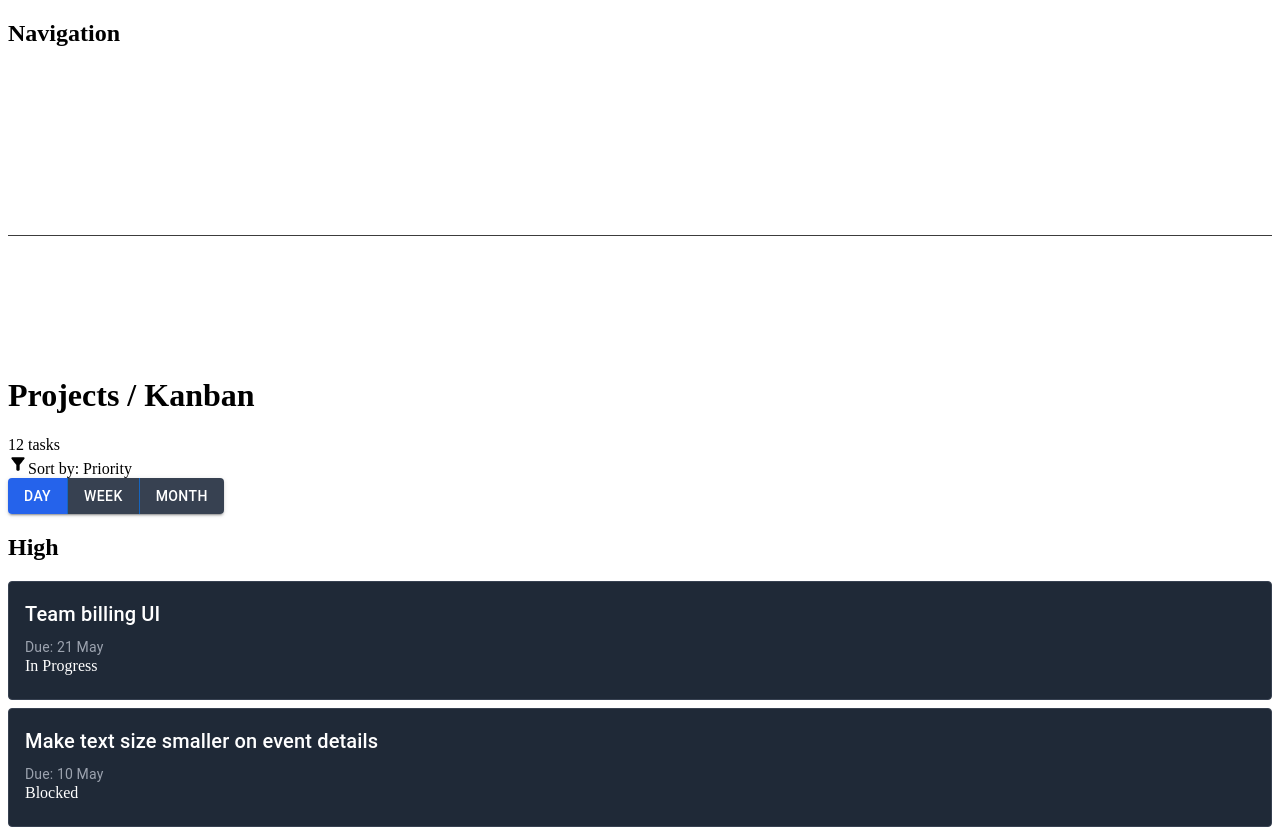
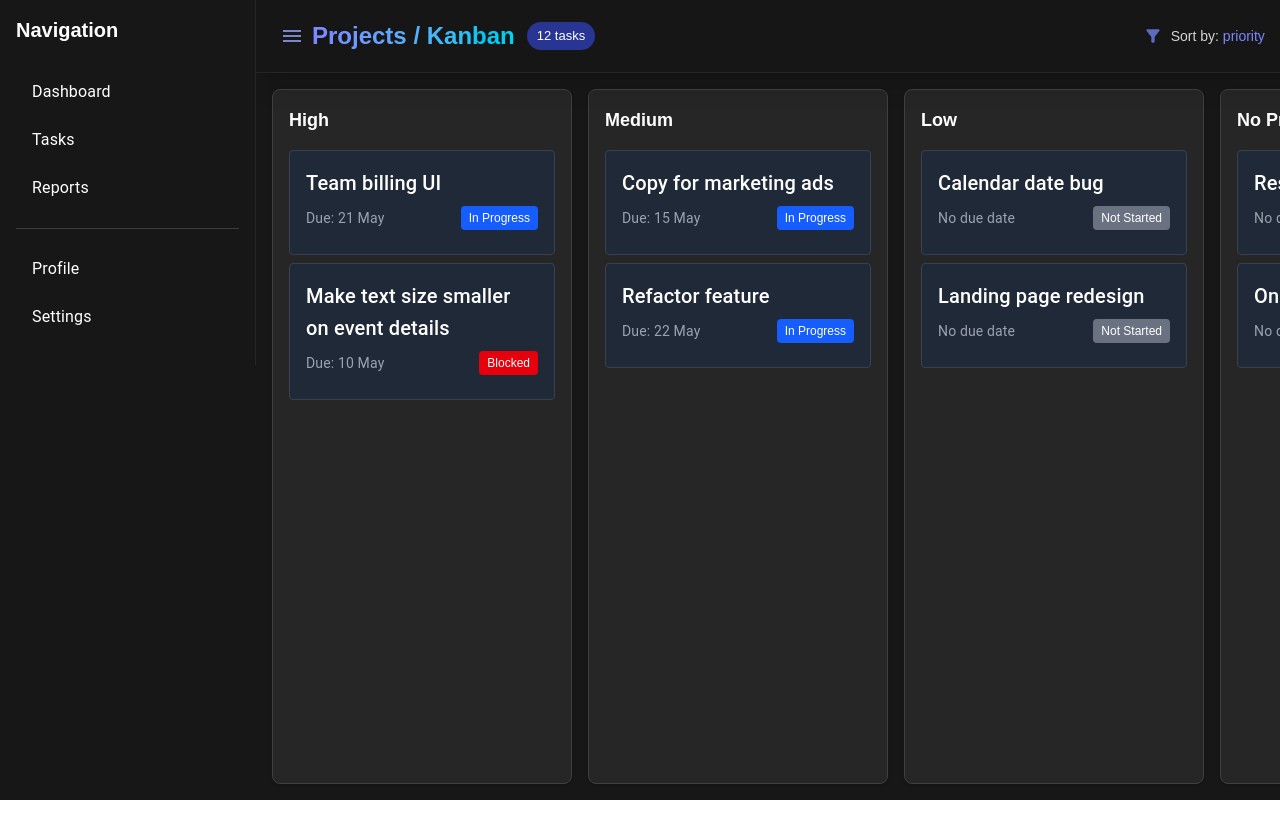
Before and after one commit to altf4rex/task-manager-frontend, a Next.js app: page / in a window 1280 px wide. Shown: the top 829 px of the page. After the commit the page ends 800 px from the top, so only its background shows below. Built offline with nearby package versions, Linux system fonts and the light colour scheme.

Commit message:
chore: ui improvement, fix TaskBoard error

```diff
--- a/app/components/Header.tsx
+++ b/app/components/Header.tsx
@@ -1,47 +1,111 @@
+// Header.tsx
 "use client";
 
 import React, { useState } from "react";
-import { Button, ButtonGroup } from "@mui/material";
+import { Button, ButtonGroup, Chip, IconButton, styled } from "@mui/material";
 import FilterAltIcon from '@mui/icons-material/FilterAlt';
+import MenuIcon from '@mui/icons-material/Menu';
+import { indigo } from "@mui/material/colors";
 
-export default function Header() {
+interface HeaderProps {
+  toggleSidebar: () => void;
+}
+
+const StyledButtonGroup = styled(ButtonGroup)(({ theme }) => ({
+  boxShadow: '0 2px 8px rgba(99, 102, 241, 0.2)',
+  borderRadius: '8px!important',
+  overflow: 'hidden',
+  backdropFilter: 'blur(4px)',
+  backgroundColor: 'rgba(17, 24, 39, 0.8)',
+}));
+
+const PeriodButton = styled(Button)(({ theme }) => ({
+  textTransform: 'none',
+  fontWeight: 500,
+  transition: 'all 0.2s cubic-bezier(0.4, 0, 0.2, 1)',
+  padding: '6px 20px',
+  border: 'none!important',
+  color: '#E5E7EB',
+}));
+
+export default function Header({ toggleSidebar }: HeaderProps) {
   const [filter, setFilter] = useState("day");
+  const [sortBy, setSortBy] = useState("priority");
 
   return (
-    <header className="p-4 flex items-center justify-between bg-neutral-800 border-b border-neutral-700">
+    <header className="sticky top-0 z-10 p-4 flex items-center justify-between bg-neutral-900/80 border-b border-neutral-800 backdrop-blur-sm shadow-xl">
       <div className="flex items-center space-x-4">
-        <h1 className="text-xl font-bold">Projects / Kanban</h1>
-        <div className="bg-neutral-700 px-2 py-1 rounded text-sm opacity-80">
-          12 tasks
+        <IconButton
+          onClick={toggleSidebar}
+          sx={{
+            color: indigo[300],
+            '&:hover': { backgroundColor: 'rgba(79, 70, 229, 0.1)' }
+          }}
+        >
+          <MenuIcon />
+        </IconButton>
+        <div className="flex items-center space-x-3">
+          <h1 className="text-2xl font-bold bg-gradient-to-r from-indigo-400 to-cyan-400 bg-clip-text text-transparent">
+            Projects / Kanban
+          </h1>
+          <Chip
+            label="12 tasks"
+            variant="filled"
+            sx={{
+              bgcolor: indigo[800],
+              color: 'white',
+              fontWeight: 500,
+              fontFamily: 'inherit',
+              height: '28px',
+              '& .MuiChip-label': { padding: '0 10px' }
+            }}
+          />
         </div>
       </div>
 
-      <div className="flex items-center space-x-4">
-        <div className="hidden sm:flex items-center space-x-2 bg-neutral-700 px-3 py-2 rounded">
-          <FilterAltIcon fontSize="small" />
-          <span className="text-sm">Sort by: Priority</span>
+      <div className="flex items-center gap-4">
+        <div
+          className="hidden sm:flex items-center space-x-2 px-4 py-2 rounded-lg cursor-pointer transition-colors hover:bg-neutral-800 group"
+          onClick={() => console.log('Open sort menu')}
+        >
+          <FilterAltIcon
+            fontSize="small"
+            sx={{ color: indigo[400], transition: 'color 0.2s' }}
+          />
+          <span className="text-sm text-neutral-300 group-hover:text-white">
+            Sort by: <span className="text-indigo-400">{sortBy}</span>
+          </span>
         </div>
 
-        <ButtonGroup variant="contained" color="primary">
-          <Button
+        <StyledButtonGroup variant="contained">
+          <PeriodButton
             onClick={() => setFilter("day")}
-            style={{ backgroundColor: filter === "day" ? "#2563eb" : "#374151" }}
+            sx={{
+              bgcolor: filter === "day" ? indigo[600] : 'transparent',
+              '&:hover': { bgcolor: 'rgba(79, 70, 229, 0.3)' }
+            }}
           >
             Day
-          </Button>
-          <Button
+          </PeriodButton>
+          <PeriodButton
             onClick={() => setFilter("week")}
-            style={{ backgroundColor: filter === "week" ? "#2563eb" : "#374151" }}
+            sx={{
+              bgcolor: filter === "week" ? indigo[600] : 'transparent',
+              '&:hover': { bgcolor: 'rgba(79, 70, 229, 0.3)' }
+            }}
           >
             Week
-          </Button>
-          <Button
+          </PeriodButton>
+          <PeriodButton
             onClick={() => setFilter("month")}
-            style={{ backgroundColor: filter === "month" ? "#2563eb" : "#374151" }}
+            sx={{
+              bgcolor: filter === "month" ? indigo[600] : 'transparent',
+              '&:hover': { bgcolor: 'rgba(79, 70, 229, 0.3)' }
+            }}
           >
             Month
-          </Button>
-        </ButtonGroup>
+          </PeriodButton>
+        </StyledButtonGroup>
       </div>
     </header>
   );
--- a/app/components/TaskBoard.tsx
+++ b/app/components/TaskBoard.tsx
@@ -1,6 +1,6 @@
 "use client";
 
-import React, { useState } from "react";
+import React, { useState, useEffect } from "react";
 import { DndContext, DragEndEvent } from "@dnd-kit/core";
 import { SortableContext, verticalListSortingStrategy, arrayMove } from "@dnd-kit/sortable";
 import TaskCard from "./TaskCard";
@@ -87,6 +87,13 @@ const priorities = ["High", "Medium", "Low", "No Priority"];
 export default function TaskBoard() {
   const [tasks, setTasks] = useState<Task[]>(initialTasks);
   const [selectedTask, setSelectedTask] = useState<Task | null>(null);
+  const [mounted, setMounted] = useState(false);
+
+  useEffect(() => {
+    setMounted(true);
+  }, []);
+
+  if (!mounted) return null;
 
   // Функция сортировки внутри колонки
   const handleDragEnd = (event: DragEndEvent, priority: string) => {
--- a/app/globals.css
+++ b/app/globals.css
@@ -1,4 +1,4 @@
-/* @import "tailwindcss";
+@import "tailwindcss";
 
 @theme {
   --font-sans: var(--font-geist-sans);
@@ -21,4 +21,4 @@ body {
   color: var(--foreground);
   background: var(--background);
   font-family: Arial, Helvetica, sans-serif;
-} */
+}
--- a/app/page.tsx
+++ b/app/page.tsx
@@ -1,20 +1,31 @@
+// Home.tsx
 "use client";
 
+import { useState } from "react";
 import Header from "./components/Header";
 import Sidebar from "./components/Sidebar";
 import TaskBoard from "./components/TaskBoard";
 
 export default function Home() {
+  const [sidebarOpen, setSidebarOpen] = useState(true);
+
   return (
-    <div className="flex h-screen w-screen bg-neutral-900 text-white">
-      {/* Sidebar слева */}
-      <Sidebar />
+    <div className="flex h-screen w-screen bg-neutral-900 text-white overflow-hidden">
+      {/* Анимированный Sidebar */}
+      <aside
+        className={`transform transition-all duration-300 ease-in-out
+          fixed z-20 h-full w-64
+          ${sidebarOpen ? "translate-x-0" : "-translate-x-full"}`}
+      >
+        <Sidebar />
+      </aside>
 
-      {/* Основной контент */}
-      <div className="flex flex-col flex-1">
-        {/* Header сверху */}
-        <Header />
-        {/* TaskBoard занимает остальное пространство */}
+      {/* Анимированный основной контент */}
+      <div
+        className={`flex flex-1 flex-col transform transition-all duration-300 ease-in-out
+          ${sidebarOpen ? "translate-x-64" : "translate-x-0"}`}
+      >
+        <Header toggleSidebar={() => setSidebarOpen(!sidebarOpen)} />
         <TaskBoard />
       </div>
     </div>
```
